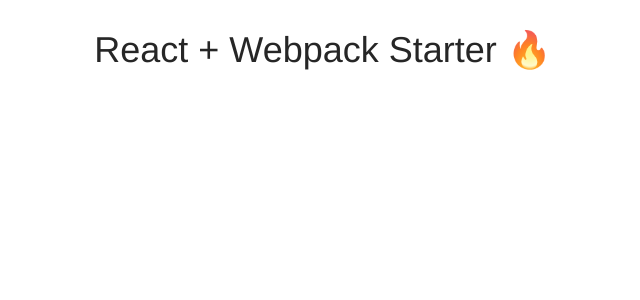
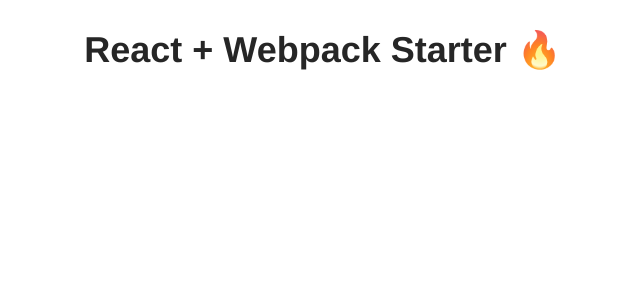
Before and after one commit to georgedoescode/react_starter, a React app: page / in a window 1280 px wide. Shown: the top 300 px of the page, without its empty margins (317-957 px from the left). Built offline with nearby package versions, Linux system fonts and the light colour scheme.

Commit message:
subtle styling changes for title

```diff
--- a/src/app/App.js
+++ b/src/app/App.js
@@ -8,6 +8,7 @@
   font-size: 36px;
   text-align: center;
   margin-top: 32px;
+  font-weight: 700;
 `;
 
 const App = () => (
--- a/webpack.config.js
+++ b/webpack.config.js
@@ -82,7 +82,7 @@
     new MiniCssExtractPlugin({
       filename: 'css/[name].css', // in production, extract css to a seperate file
     }),
-    // copy favicon to dist/ root
+    // copy favicon to dist/
     new CopyWebpackPlugin([{
       from: './public/favicon-32x32.png',
       to: './',
```
